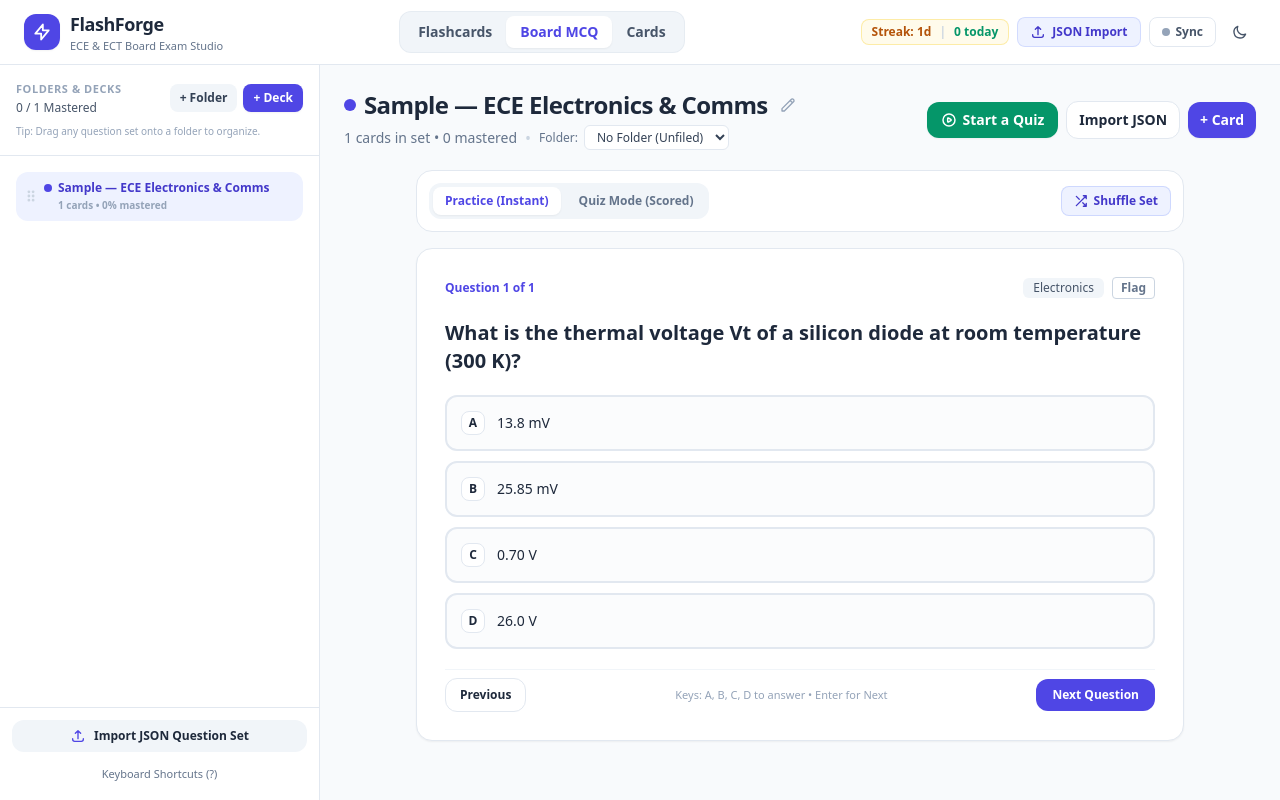
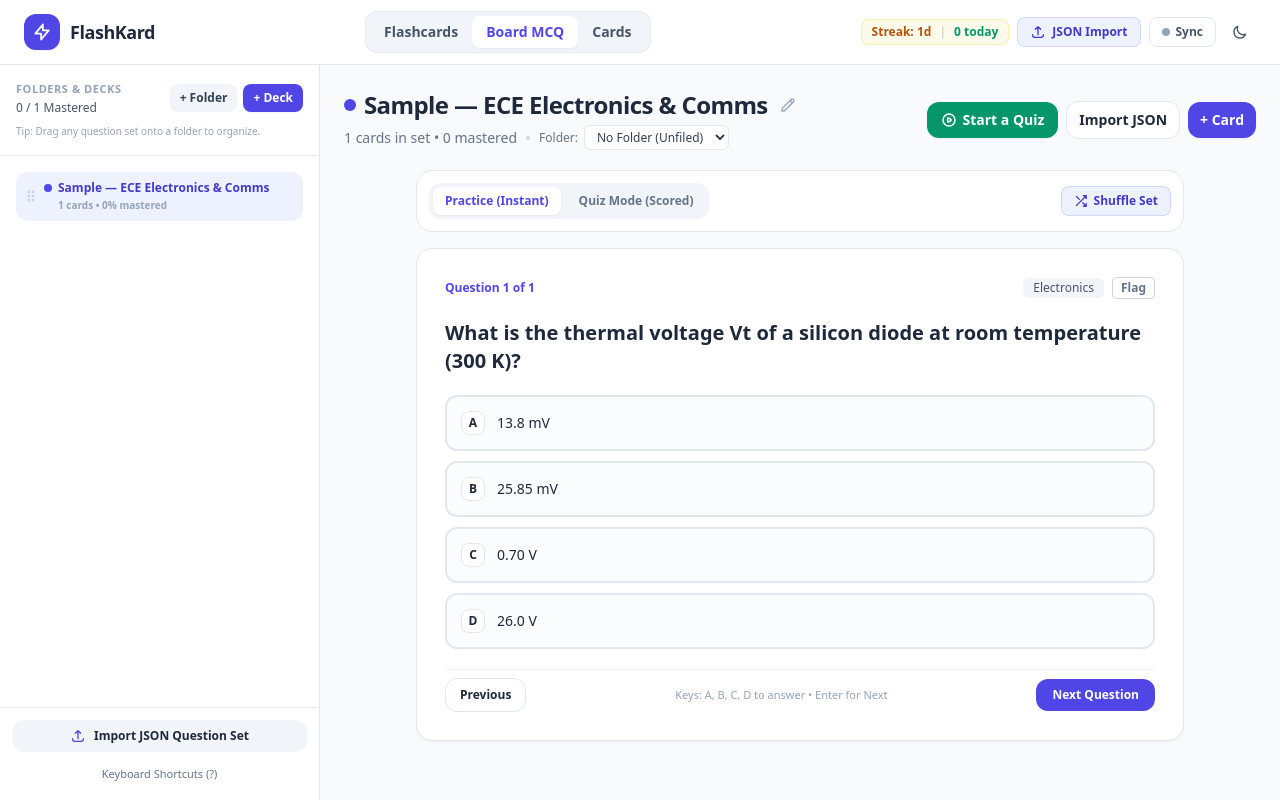
Before and after one commit to RaspberryGate/FLEW-REBYO, a plain HTML site: page index.html in a window 1280 px wide. Drawn offline with nearby package versions, Linux system fonts and the light colour scheme.

Commit message:
Update index.html

```diff
--- a/index.html
+++ b/index.html
@@ -48,8 +48,7 @@
           <svg class="w-5 h-5" fill="none" stroke="currentColor" stroke-width="2.2" viewBox="0 0 24 24"><path stroke-linecap="round" stroke-linejoin="round" d="M13 10V3L4 14h7v7l9-11h-7z"/></svg>
         </div>
         <div class="truncate">
-          <h1 class="font-bold text-base sm:text-lg leading-tight tracking-tight truncate">FlashForge</h1>
-          <p class="text-[11px] text-slate-500 dark:text-slate-400 hidden sm:block">ECE &amp; ECT Board Exam Studio</p>
+          <h1 class="font-bold text-base sm:text-lg leading-tight tracking-tight truncate">FlashKard</h1>
         </div>
       </div>
 
```
